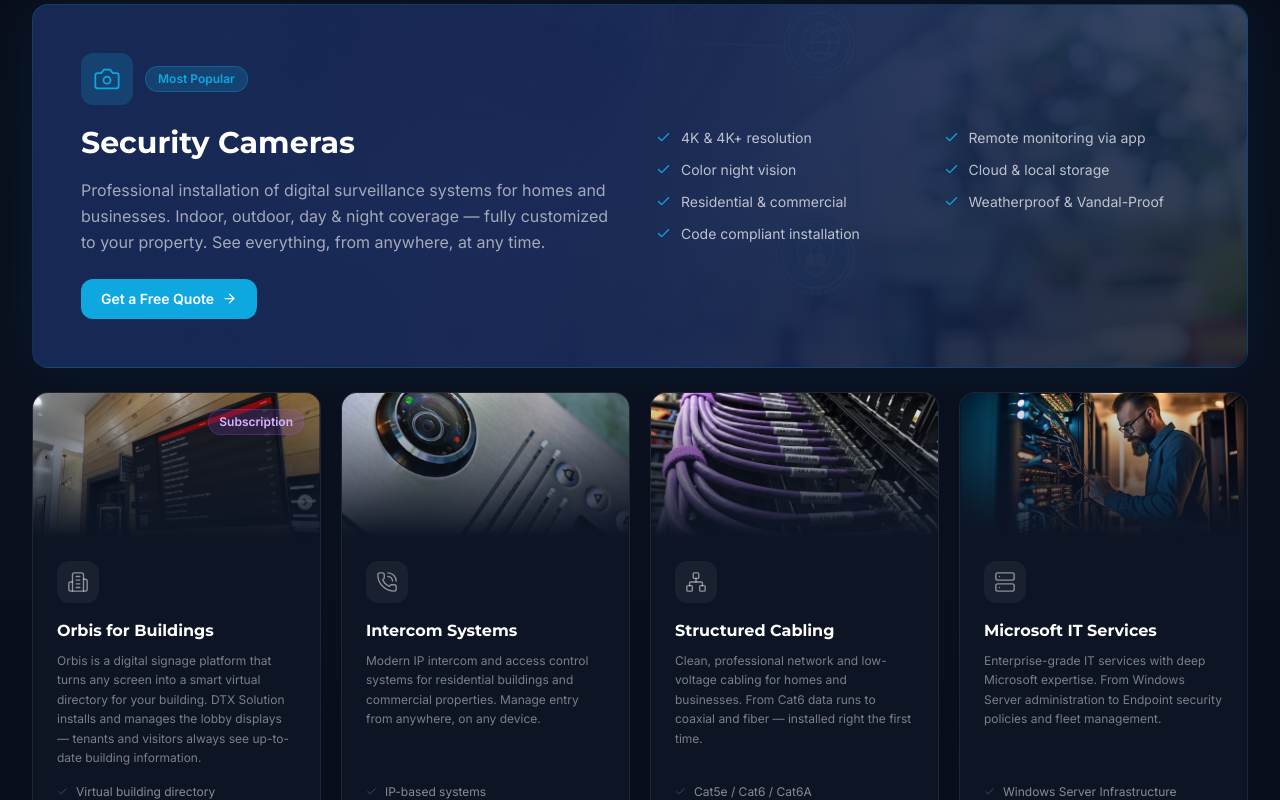
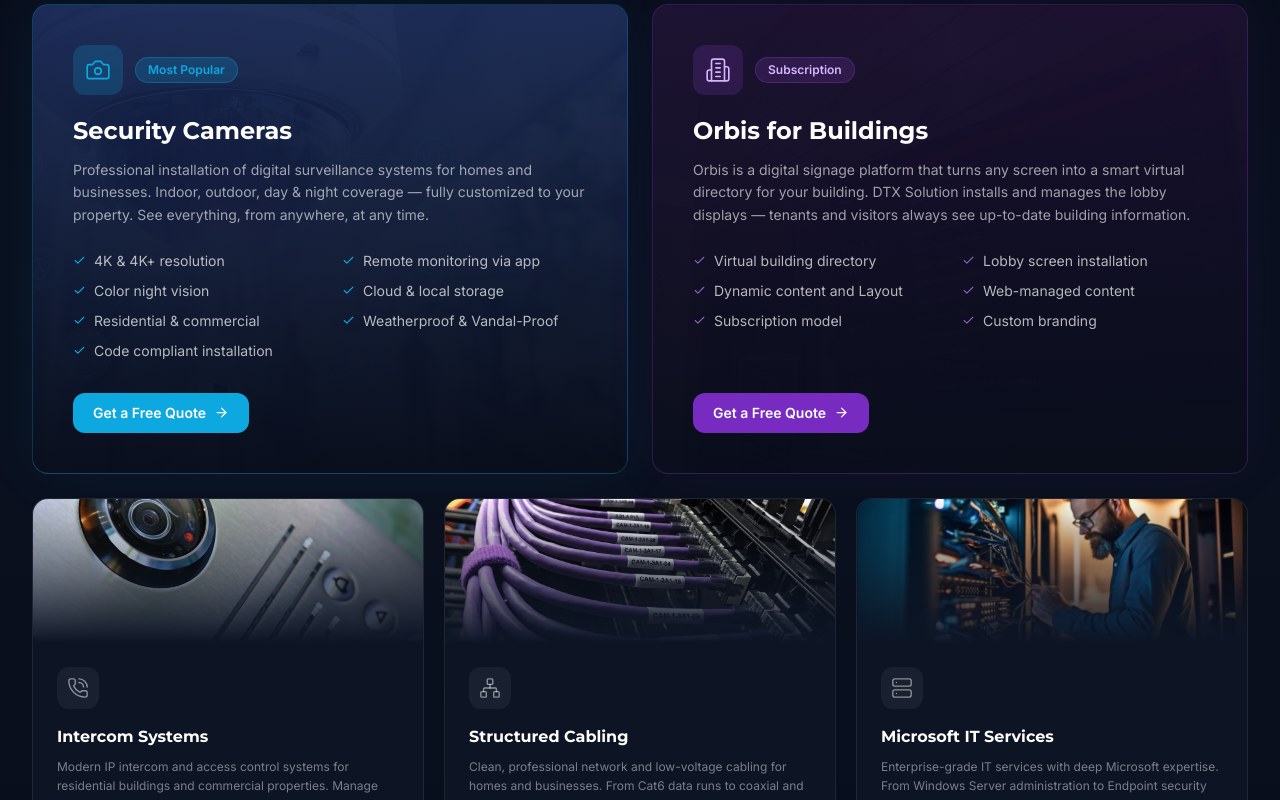
Before and after one commit to diegoaabreu/dtx-solution, a Next.js app: page /en in a window 1280 px wide. Shown: the part 1080-1880 px from the top of the page. Built offline with nearby package versions, Linux system fonts and the light colour scheme.

Commit message:
Redesign services layout: Cameras + Orbis side by side, 3-col bottom grid
Orbis gets featured treatment with purple accent matching its subscription
badge. Bottom grid now 3 columns (ready for 4 when web service is added).

Co-Authored-By: Claude Sonnet 4.6 <noreply@anthropic.com>

```diff
--- a/src/components/Services.tsx
+++ b/src/components/Services.tsx
@@ -15,7 +15,6 @@ const iconMap: Record<string, React.ElementType> = {
 const cardImageMap: Record<string, string> = {
   cabling: "/Assets/cabling.jpg",
   intercom: "/Assets/Intercom.png",
-  orbis: "/Assets/tv_orbis.png",
   it: "/Assets/datacenter.png",
 };
 
@@ -31,8 +30,9 @@ export default function Services() {
   const t = useTranslations("services");
   const items = t.raw("items") as ServiceItem[];
 
-  const featured = items.find((i) => i.id === "cameras")!;
-  const rest = items.filter((i) => i.id !== "cameras");
+  const cameras = items.find((i) => i.id === "cameras")!;
+  const orbis = items.find((i) => i.id === "orbis")!;
+  const rest = items.filter((i) => i.id !== "cameras" && i.id !== "orbis");
 
   return (
     <section id="services" className="py-24 lg:py-32 relative">
@@ -49,67 +49,98 @@ export default function Services() {
           <p className="text-white/50 text-lg max-w-xl mx-auto">{t("subtitle")}</p>
         </div>
 
-        {/* Featured: Security Cameras — full width */}
-        <div className="mb-6 rounded-2xl overflow-hidden border border-brand-blue/25 bg-gradient-to-br from-brand-navy via-[#0f1f40] to-brand-dark relative group hover:border-brand-blue/40 transition-all duration-300"
-          style={{ boxShadow: "0 0 60px rgba(14,168,225,0.07)" }}>
+        {/* Top row: Cameras + Orbis */}
+        <div className="mb-6 grid grid-cols-1 lg:grid-cols-2 gap-6">
 
-          {/* Background image */}
-          <div className="absolute inset-0 opacity-[0.18] overflow-hidden rounded-2xl">
-            <Image
-              src="/Assets/Surveillance.jpg"
-              alt=""
-              fill
-              className="object-cover object-center"
-              sizes="100vw"
-            />
+          {/* Security Cameras */}
+          <div
+            className="rounded-2xl overflow-hidden border border-brand-blue/25 bg-gradient-to-br from-brand-navy via-[#0f1f40] to-brand-dark relative group hover:border-brand-blue/40 transition-all duration-300 flex flex-col"
+            style={{ boxShadow: "0 0 60px rgba(14,168,225,0.07)" }}
+          >
+            <div className="absolute inset-0 opacity-[0.18]">
+              <Image src="/Assets/Surveillance.jpg" alt="" fill className="object-cover object-center" sizes="50vw" />
             </div>
-          <div className="absolute inset-0 bg-gradient-to-r from-brand-navy via-brand-navy/90 to-transparent" />
+            <div className="absolute inset-0 bg-gradient-to-b from-brand-navy/70 to-brand-dark/95" />
 
-          <div className="relative z-10 grid grid-cols-1 lg:grid-cols-2 gap-8 p-8 lg:p-12">
-            <div>
+            <div className="relative z-10 p-8 lg:p-10 flex flex-col flex-1">
               <div className="flex items-center gap-3 mb-5">
                 <div className="p-3 rounded-xl bg-brand-blue/20 text-brand-blue">
-                  <Camera size={28} strokeWidth={1.5} />
+                  <Camera size={26} strokeWidth={1.5} />
                 </div>
                 <span className="bg-brand-blue/20 text-brand-blue border border-brand-blue/30 text-xs font-semibold px-3 py-1 rounded-full">
-                  {featured.badge}
+                  {cameras.badge}
                 </span>
               </div>
-              <h3 className="font-display text-3xl font-bold text-white mb-4">{featured.title}</h3>
-              <p className="text-white/60 leading-relaxed mb-6">{featured.description}</p>
+              <h3 className="font-display text-2xl font-bold text-white mb-3">{cameras.title}</h3>
+              <p className="text-white/60 leading-relaxed mb-6 text-sm">{cameras.description}</p>
+              <ul className="grid grid-cols-2 gap-x-6 gap-y-2.5 mb-8">
+                {cameras.features.map((f) => (
+                  <li key={f} className="flex items-center gap-2 text-sm text-white/70">
+                    <Check size={13} className="text-brand-blue shrink-0" />
+                    {f}
+                  </li>
+                ))}
+              </ul>
               <a
                 href="#contact"
-                className="inline-flex items-center gap-2 bg-brand-blue hover:bg-brand-blue/90 text-white font-semibold px-5 py-2.5 rounded-xl transition-all duration-200 hover:shadow-lg hover:shadow-brand-blue/25 text-sm group/btn"
+                className="mt-auto inline-flex items-center gap-2 bg-brand-blue hover:bg-brand-blue/90 text-white font-semibold px-5 py-2.5 rounded-xl transition-all duration-200 hover:shadow-lg hover:shadow-brand-blue/25 text-sm group/btn w-fit"
               >
                 Get a Free Quote
                 <ArrowRight size={15} className="transition-transform duration-200 group-hover/btn:translate-x-1" />
               </a>
             </div>
-            <div className="flex items-center">
-              <ul className="grid grid-cols-1 sm:grid-cols-2 gap-x-8 gap-y-3 w-full">
-                {featured.features.map((f) => (
-                  <li key={f} className="flex items-center gap-2.5 text-sm text-white/70">
-                    <Check size={15} className="text-brand-blue shrink-0" />
+          </div>
+
+          {/* Orbis */}
+          <div
+            className="rounded-2xl overflow-hidden border border-purple-500/20 bg-gradient-to-br from-[#1a1030] via-[#140d28] to-brand-dark relative group hover:border-purple-500/35 transition-all duration-300 flex flex-col"
+            style={{ boxShadow: "0 0 60px rgba(168,85,247,0.05)" }}
+          >
+            <div className="absolute inset-0 opacity-[0.14]">
+              <Image src="/Assets/tv_orbis.png" alt="" fill className="object-cover object-center" sizes="50vw" />
+            </div>
+            <div className="absolute inset-0 bg-gradient-to-b from-[#1a1030]/80 to-brand-dark/95" />
+
+            <div className="relative z-10 p-8 lg:p-10 flex flex-col flex-1">
+              <div className="flex items-center gap-3 mb-5">
+                <div className="p-3 rounded-xl bg-purple-500/15 text-purple-300">
+                  <Building2 size={26} strokeWidth={1.5} />
+                </div>
+                <span className="bg-purple-500/15 text-purple-300 border border-purple-500/20 text-xs font-semibold px-3 py-1 rounded-full">
+                  {orbis.badge}
+                </span>
+              </div>
+              <h3 className="font-display text-2xl font-bold text-white mb-3">{orbis.title}</h3>
+              <p className="text-white/60 leading-relaxed mb-6 text-sm">{orbis.description}</p>
+              <ul className="grid grid-cols-2 gap-x-6 gap-y-2.5 mb-8">
+                {orbis.features.map((f) => (
+                  <li key={f} className="flex items-center gap-2 text-sm text-white/70">
+                    <Check size={13} className="text-purple-400/70 shrink-0" />
                     {f}
                   </li>
                 ))}
               </ul>
+              <a
+                href="#contact"
+                className="mt-auto inline-flex items-center gap-2 bg-purple-600/80 hover:bg-purple-600 text-white font-semibold px-5 py-2.5 rounded-xl transition-all duration-200 hover:shadow-lg hover:shadow-purple-500/20 text-sm group/btn w-fit"
+              >
+                Get a Free Quote
+                <ArrowRight size={15} className="transition-transform duration-200 group-hover/btn:translate-x-1" />
+              </a>
             </div>
           </div>
         </div>
 
-        {/* Rest: 2x2 grid */}
-        <div className="grid grid-cols-1 sm:grid-cols-2 lg:grid-cols-4 gap-5">
+        {/* Bottom row: remaining services */}
+        <div className="grid grid-cols-1 sm:grid-cols-3 gap-5">
           {rest.map((item) => {
             const Icon = iconMap[item.id] || Server;
-            const isOrbis = item.id === "orbis";
 
             return (
               <div
                 key={item.id}
                 className="relative rounded-2xl overflow-hidden border border-white/[0.07] bg-brand-darker hover:border-white/[0.15] transition-all duration-300 group hover:-translate-y-1 flex flex-col"
               >
-                {/* Card image if available */}
                 {cardImageMap[item.id] && (
                   <div className="relative h-36 w-full overflow-hidden">
                     <div className="absolute inset-0 transition-transform duration-500 group-hover:scale-105">
@@ -118,7 +149,7 @@ export default function Services() {
                         alt={item.title}
                         fill
                         className="object-cover object-center"
-                        sizes="(max-width: 640px) 100vw, 25vw"
+                        sizes="(max-width: 640px) 100vw, 33vw"
                       />
                       <div className="absolute inset-0 bg-gradient-to-b from-transparent to-brand-darker" />
                     </div>
@@ -126,19 +157,11 @@ export default function Services() {
                 )}
 
                 <div className="p-6 flex flex-col flex-1">
-                {isOrbis && item.badge && (
-                  <div className="absolute top-4 right-4 text-xs font-semibold px-2.5 py-1 rounded-full bg-purple-500/15 text-purple-300 border border-purple-500/20">
-                    {item.badge}
-                  </div>
-                )}
-
                   <div className="inline-flex p-2.5 rounded-xl mb-4 bg-white/[0.05] text-white/50 group-hover:bg-brand-blue/10 group-hover:text-brand-blue transition-colors duration-300 w-fit">
                     <Icon size={22} strokeWidth={1.5} />
                   </div>
-
                   <h3 className="font-display text-base font-bold text-white mb-2">{item.title}</h3>
                   <p className="text-white/45 text-xs leading-relaxed mb-4 flex-1">{item.description}</p>
-
                   <ul className="space-y-1.5 mt-auto">
                     {item.features.slice(0, 3).map((f) => (
                       <li key={f} className="flex items-center gap-2 text-xs text-white/50">
@@ -147,7 +170,6 @@ export default function Services() {
                       </li>
                     ))}
                   </ul>
-
                   <div className="absolute bottom-0 left-6 right-6 h-px bg-gradient-to-r from-transparent via-brand-blue/25 to-transparent opacity-0 group-hover:opacity-100 transition-opacity duration-300" />
                 </div>
               </div>
```
Lines whose indentation alone changed are shown as unchanged.
